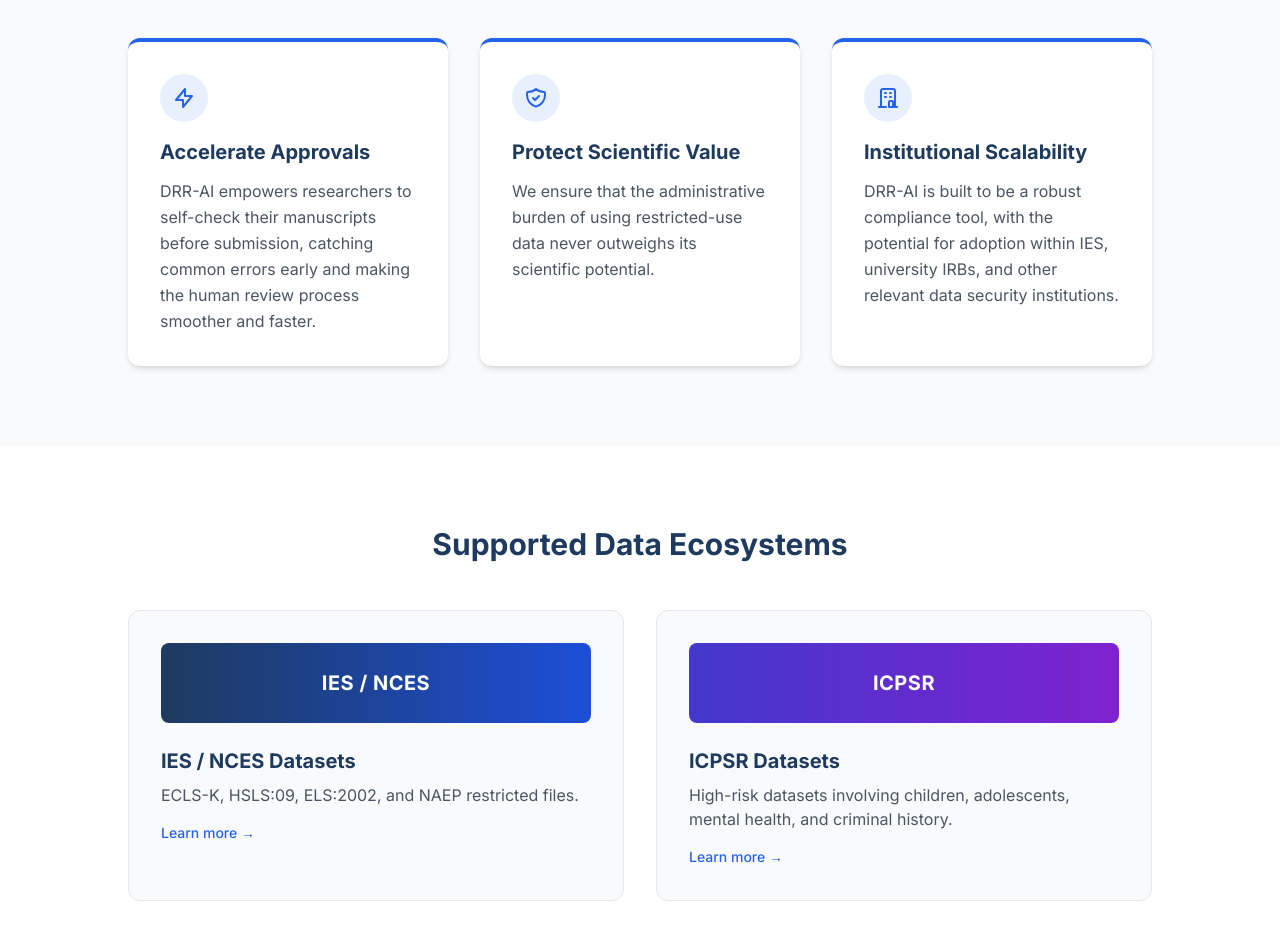
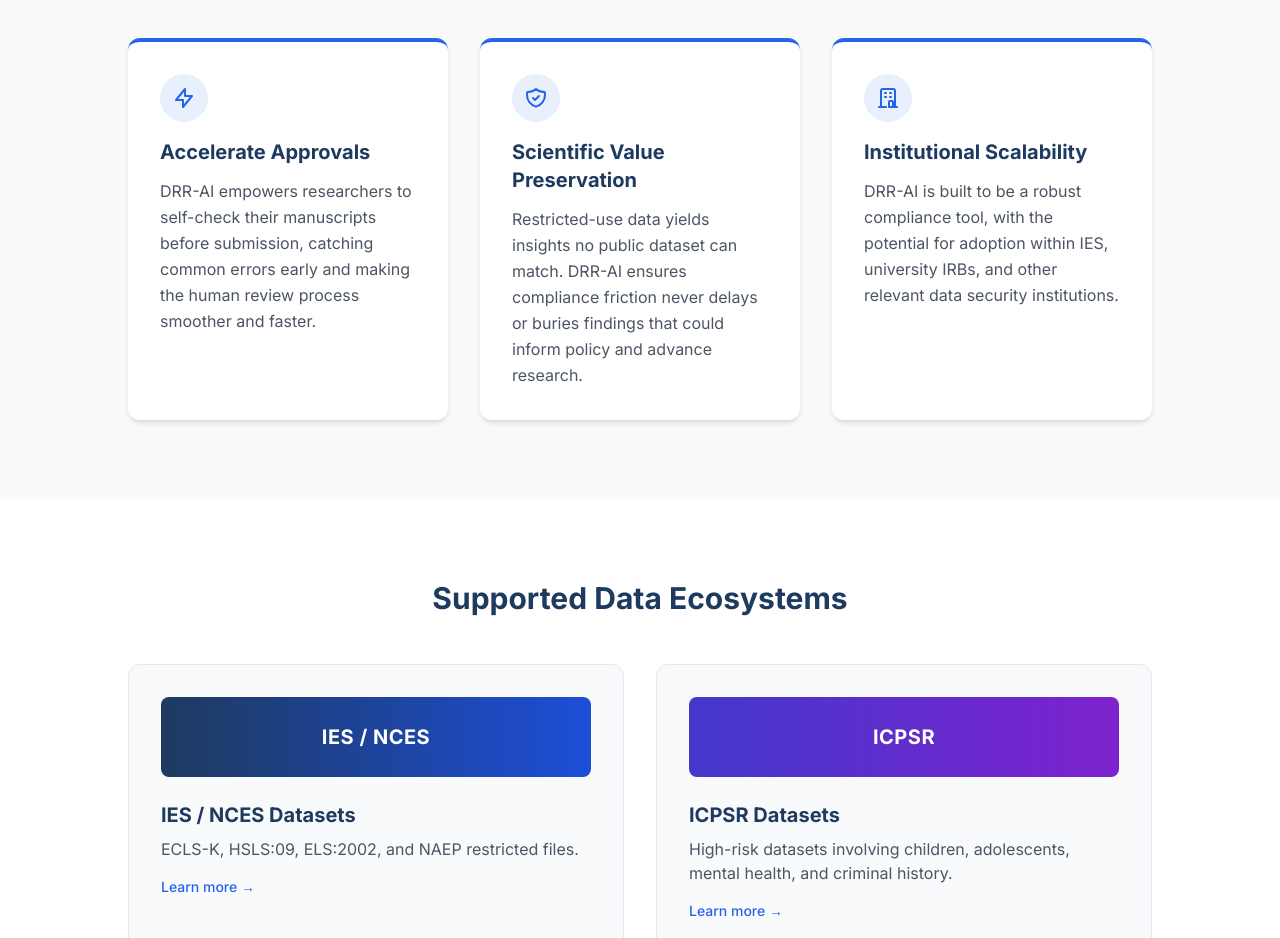
Before and after one commit to youmilab/drr-ai, a plain HTML site: page index.html in a window 1280 px wide. Shown: the part 1220-2158 px from the top of the page. Drawn offline with nearby package versions, Linux system fonts and the light colour scheme.

Commit message:
rephrase goal 2 to noun form with stronger description

```diff
--- a/index.html
+++ b/index.html
@@ -115,8 +115,8 @@
               <path stroke-linecap="round" stroke-linejoin="round" stroke-width="2" d="M9 12l2 2 4-4m5.618-4.016A11.955 11.955 0 0112 2.944a11.955 11.955 0 01-8.618 3.04A12.02 12.02 0 003 9c0 5.591 3.824 10.29 9 11.622 5.176-1.332 9-6.03 9-11.622 0-1.042-.133-2.052-.382-3.016z"/>
             </svg>
           </div>
-          <h3 class="text-xl font-bold text-navy mb-3">Protect Scientific Value</h3>
-          <p class="text-gray-600 leading-relaxed">We ensure that the administrative burden of using restricted-use data never outweighs its scientific potential.</p>
+          <h3 class="text-xl font-bold text-navy mb-3">Scientific Value Preservation</h3>
+          <p class="text-gray-600 leading-relaxed">Restricted-use data yields insights no public dataset can match. DRR-AI ensures compliance friction never delays or buries findings that could inform policy and advance research.</p>
         </div>
         <!-- Card 3 -->
         <div class="bg-white rounded-xl shadow-md p-8 border-t-4 border-accent">
```
